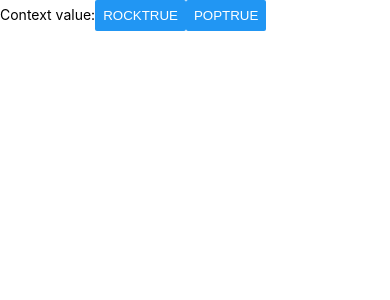
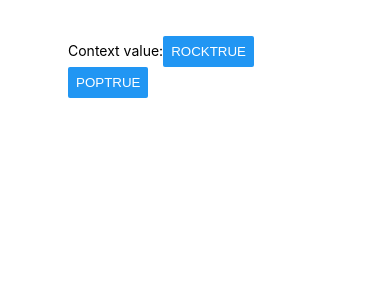
Before and after one commit to MartinL551/Hitser_Picker, a React Native app: screen / in a window 390 px wide. Shown: the top 300 px of the page. Built offline with nearby package versions, Linux system fonts and the light colour scheme.

Commit message:
update: fixed nativewind config

```diff
--- a/App.tsx
+++ b/App.tsx
@@ -3,8 +3,11 @@ import { StatusBar } from 'expo-status-bar';
 import { HitserProvider } from '@/store/HisterContext';
 import { SpinnerScreen } from '@/screens/spinner/SpinnerScreen';
 import './global.css';
+import { verifyInstallation } from 'nativewind';
+
 
 export default function App() {
+      verifyInstallation();
   return (
     <HitserProvider>
       <SpinnerScreen />
--- a/package.json
+++ b/package.json
@@ -18,6 +18,7 @@
     "react": "19.1.0",
     "react-dom": "19.1.0",
     "react-native": "0.81.5",
+    "react-native-gesture-handler": "~2.28.0",
     "react-native-reanimated": "~4.1.1",
     "react-native-safe-area-context": "~5.6.0",
     "react-native-web": "^0.21.0",
--- a/src/screens/spinner/SpinnerScreen.tsx
+++ b/src/screens/spinner/SpinnerScreen.tsx
@@ -6,34 +6,33 @@ export const SpinnerScreen = () => {
   const { hitserValues, setHitserValues } = React.useContext(hitserContext);
 
   return (
-    <View>
-      <Text>
-        Context value:
-        { hitserValues.map((hitser, index) => <Button key={index} onPress={() => hideOnPress(index, hitserValues, setHitserValues)} title={hitser.name + hitser.show} />)}
-      </Text>
+    <View className={styles.getStartedContainer}>
+      <View className={styles.helpContainer}>
+        <Text>
+            Context value:
+          { hitserValues.map((hitser, index) => <Button key={index} onPress={() => hideOnPress(hitser, index, hitserValues, setHitserValues)} title={hitser.name + hitser.show} />)}
+        </Text>
+      </View>
+
     </View>
   );
 };
 
 
-function hideOnPress(index, currentValues, setHitserValues) {
-    const initialHisterState = [
-      {
-          icon: 'rock',
-          name: 'Rock',
-          type: 'Rock',
-          show: true,
-      },
-      {
-          icon: 'pop',
-          name: 'Pop',
-          type: 'Pop',
-          show: false,
-      }
-  ]
+function hideOnPress(hitser, hitserIndex, currentValues, setHitserValues) {
+  let newHitser = {...hitser}
+  newHitser.show = false
+  let newValues = [...currentValues]
+  newValues[hitserIndex] = newHitser
+  setHitserValues(newValues);
+}
 
-  console.log('updating state');
-
-  setHitserValues(initialHisterState)
-
-}
+const styles = {
+  codeHighlightContainer: `rounded-md px-1`,
+  getStartedContainer: `items-center mx-12 pt-5`,
+  getStartedText: `text-lg leading-6 text-center`,
+  helpContainer: `items-center mx-5 mt-4`,
+  helpLink: `py-4`,
+  helpLinkText: `text-center`,
+  homeScreenFilename: `my-2`,
+};
--- a/tailwind.config.js
+++ b/tailwind.config.js
@@ -1,7 +1,7 @@
 /** @type {import('tailwindcss').Config} */
 module.exports = {
-  content: ['./App.{js,ts,tsx}', './components/**/*.{js,ts,tsx}'],
-
+  content: ['./App.{js,ts,tsx}', './src/**/*.{js,ts,tsx}'],
+  darkMode: "class",
   presets: [require('nativewind/preset')],
   theme: {
     extend: {},
```
Also changed, not shown: 1 other file (tests, documents, lock files or other folders).
